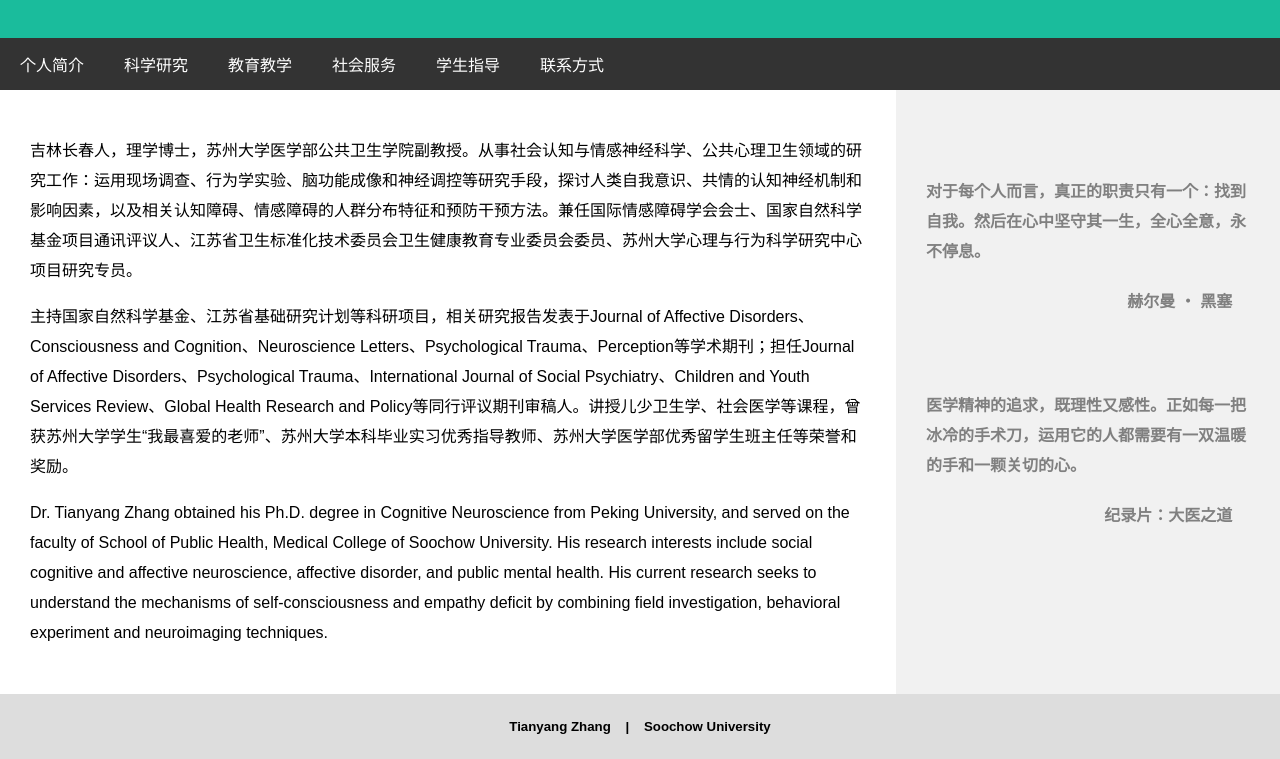
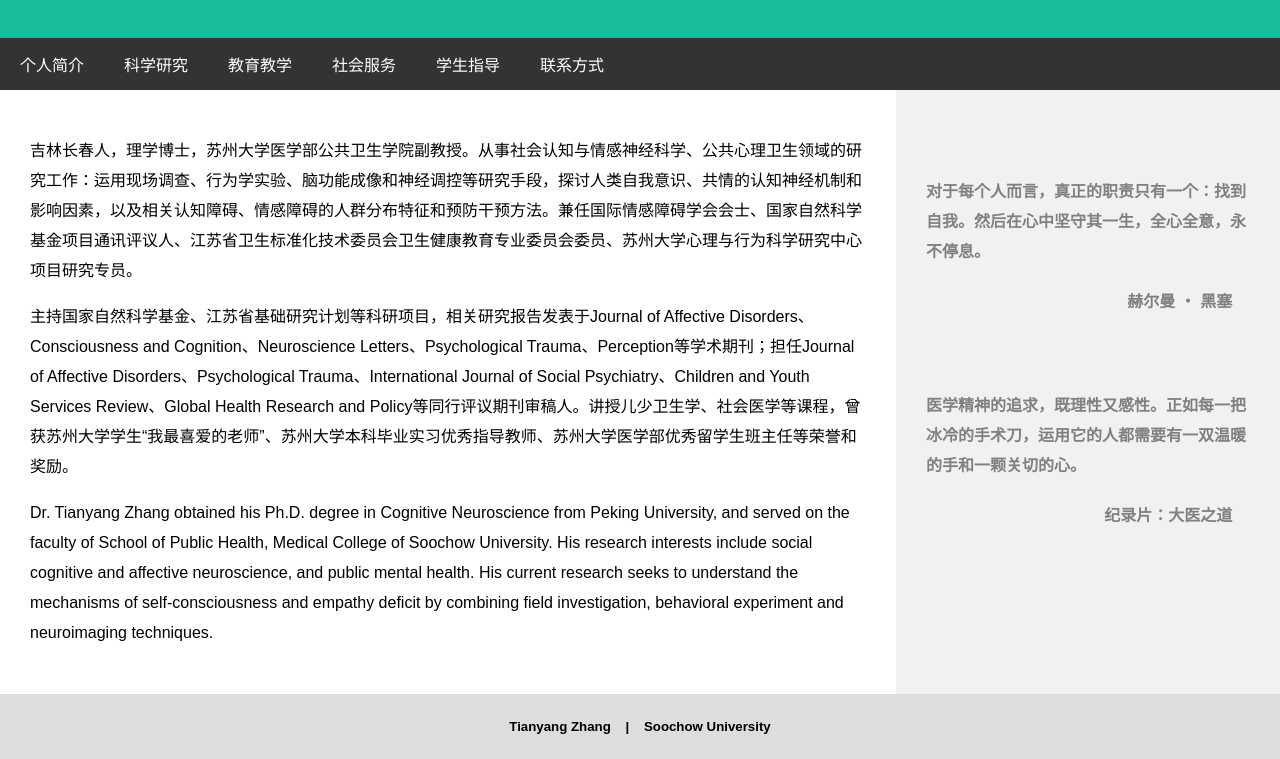
Before and after one commit to zhang-cogn/zhang-cogn.github.io, a plain HTML site: page index.html in a window 1280 px wide. Shown: the part 127-886 px from the top of the page. Drawn offline with Linux system fonts and the light colour scheme.

Commit message:
Update index.html

```diff
--- a/index.html
+++ b/index.html
@@ -137,7 +137,7 @@ body {
   <div class="main">
 		  <p style = "line-height:30px">吉林长春人，理学博士，苏州大学医学部公共卫生学院副教授。从事社会认知与情感神经科学、公共心理卫生领域的研究工作：运用现场调查、行为学实验、脑功能成像和神经调控等研究手段，探讨人类自我意识、共情的认知神经机制和影响因素，以及相关认知障碍、情感障碍的人群分布特征和预防干预方法。兼任国际情感障碍学会会士、国家自然科学基金项目通讯评议人、江苏省卫生标准化技术委员会卫生健康教育专业委员会委员、苏州大学心理与行为科学研究中心项目研究专员。</p>
       <p style = "line-height:30px">主持国家自然科学基金、江苏省基础研究计划等科研项目，相关研究报告发表于Journal of Affective Disorders、Consciousness and Cognition、Neuroscience Letters、Psychological Trauma、Perception等学术期刊；担任Journal of Affective Disorders、Psychological Trauma、International Journal of Social Psychiatry、Children and Youth Services Review、Global Health Research and Policy等同行评议期刊审稿人。讲授儿少卫生学、社会医学等课程，曾获苏州大学学生“我最喜爱的老师”、苏州大学本科毕业实习优秀指导教师、苏州大学医学部优秀留学生班主任等荣誉和奖励。</p>
-		  <p style = "line-height:30px">Dr. Tianyang Zhang obtained his Ph.D. degree in Cognitive Neuroscience from Peking University, and served on the faculty of School of Public Health, Medical College of Soochow University. His research interests include social cognitive and affective neuroscience, affective disorder, and public mental health. His current research seeks to understand the mechanisms of self-consciousness and empathy deficit by combining field investigation, behavioral experiment and neuroimaging techniques.</p>
+		  <p style = "line-height:30px">Dr. Tianyang Zhang obtained his Ph.D. degree in Cognitive Neuroscience from Peking University, and served on the faculty of School of Public Health, Medical College of Soochow University. His research interests include social cognitive and affective neuroscience, and public mental health. His current research seeks to understand the mechanisms of self-consciousness and empathy deficit by combining field investigation, behavioral experiment and neuroimaging techniques.</p>
   </div>
   <div class="side">
      <br></br>
```
